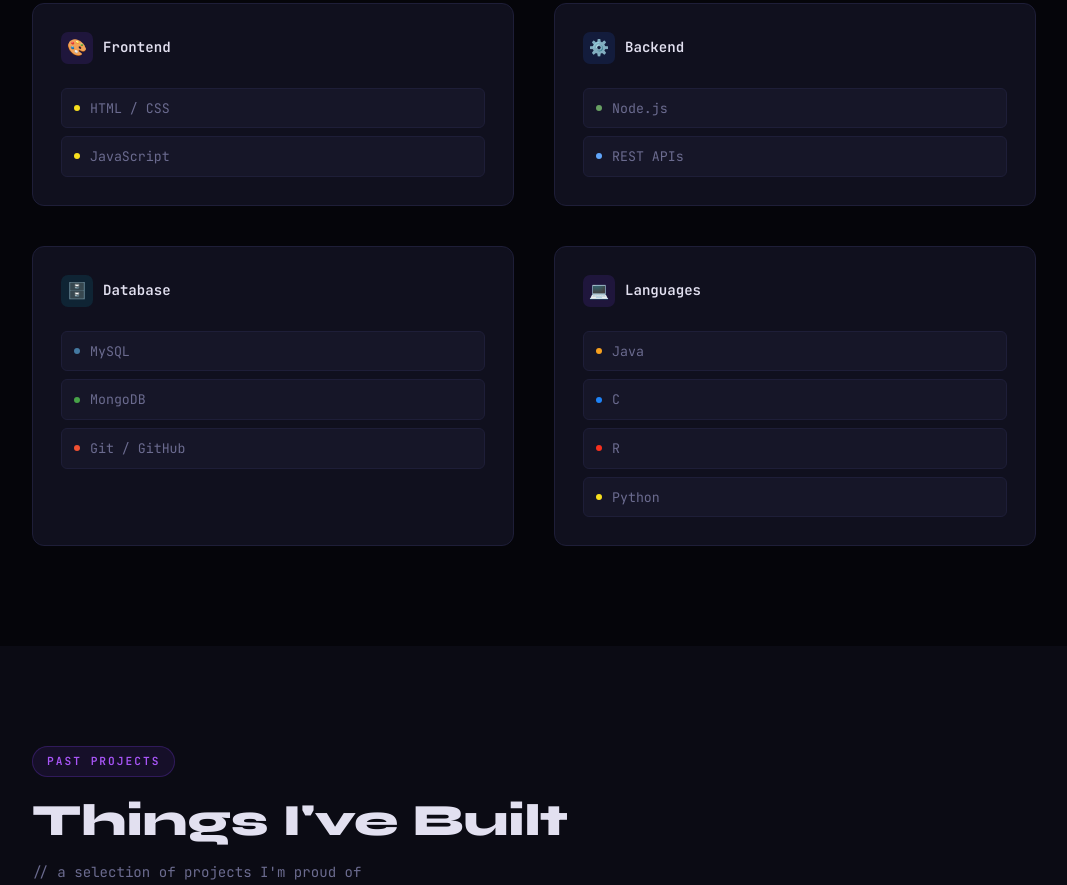
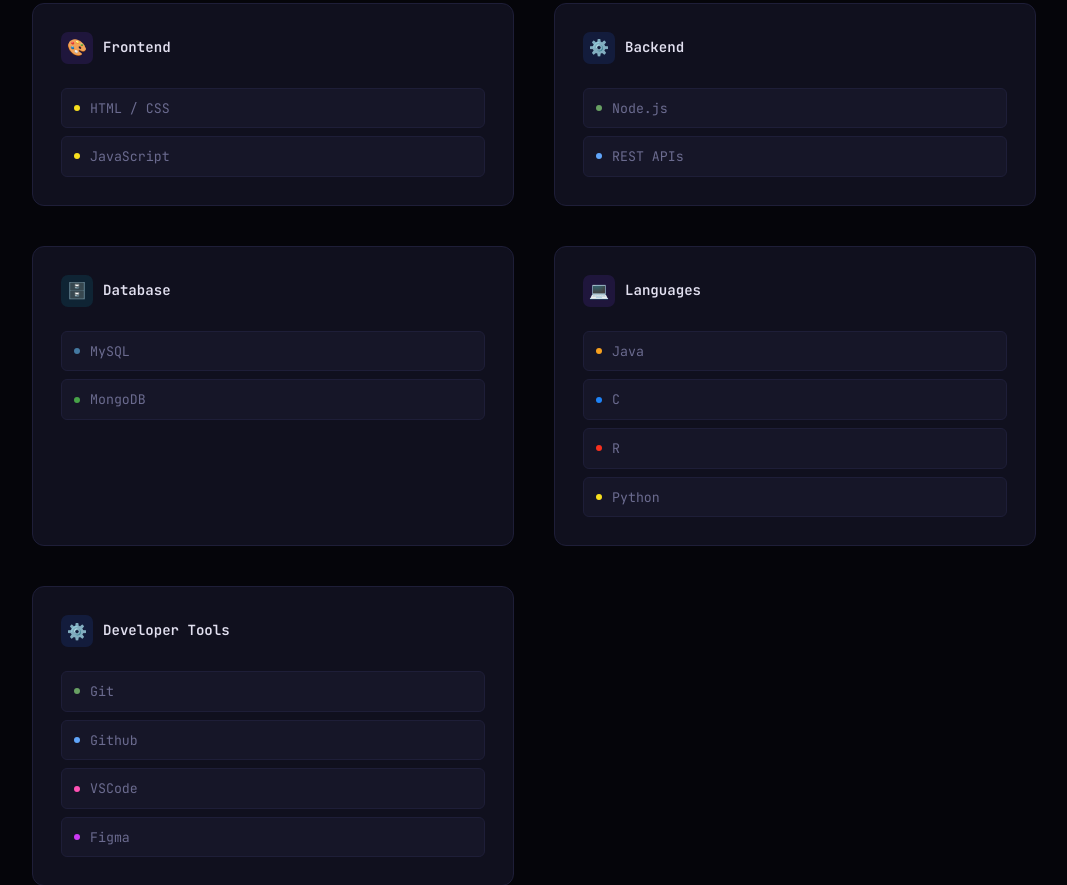
Before and after one commit to martirszzs/Online-Portfolio, a plain HTML site: page index.html in a window 1280 px wide. Shown: the part 1915-2800 px from the top of the page, without its empty margins (106-1173 px from the left). Drawn offline with Linux system fonts and the light colour scheme.

Commit message:
Made some final tweaks

```diff
--- a/index.html
+++ b/index.html
@@ -438,7 +438,6 @@
           <ul class="skill-list">
             <li><span class="skill-dot" style="background:#4479a1"></span>MySQL</li>
             <li><span class="skill-dot" style="background:#47a248"></span>MongoDB</li>
-            <li><span class="skill-dot" style="background:#f05032"></span>Git / GitHub</li>
           </ul>
         </div>
         <div class="skill-group">
@@ -451,6 +450,18 @@
             <li><span class="skill-dot" style="background:#1e83f7"></span>C</li>
             <li><span class="skill-dot" style="background:#f7301e"></span>R</li>
             <li><span class="skill-dot" style="background:#f7df1e"></span>Python</li>
+          </ul>
+        </div>
+        <div class="skill-group">
+          <div class="skill-group-header">
+            <div class="skill-group-icon blue">⚙️</div>
+            <h3>Developer Tools</h3>
+          </div>
+          <ul class="skill-list">
+            <li><span class="skill-dot" style="background:#68a063"></span>Git</li>
+            <li><span class="skill-dot" style="background:#60a5fa"></span>Github</li>
+            <li><span class="skill-dot" style="background:#ff51b4"></span>VSCode</li>
+            <li><span class="skill-dot" style="background:#cc39f5"></span>Figma</li>
           </ul>
         </div>
       </div>
```
Also changed, not shown: images/crown_of_vengeance.png (renamed from images/crown_of_ vengeance.png).
